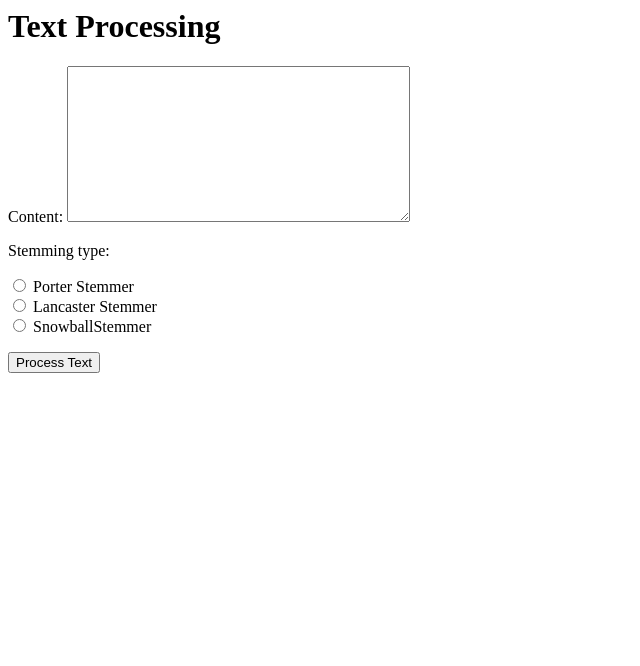
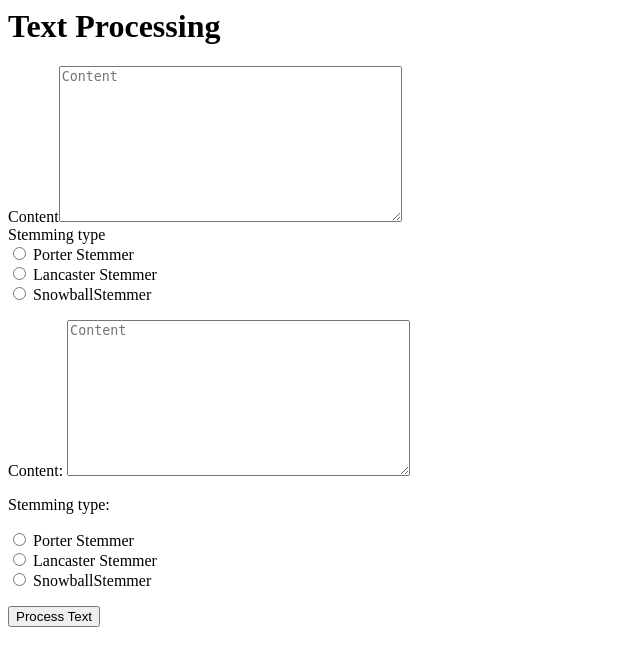
Before and after one commit to Elkrypton/nltk_toolkit, a Django app: page /stemmer/ in a window 1280 px wide. Shown: the top 666 px of the page, without its empty margins (0-640 px from the left). Run offline with Django 4.2, Linux system fonts and the light colour scheme; parts of the project's set-up code (start-up, migrations or seed data) failed here and were passed over; some libraries are stand-ins or nearby versions.

Commit message:
Modifying tools

```diff
--- a/linguistic_tools/ling_toolkits/templates/stemmer.html
+++ b/linguistic_tools/ling_toolkits/templates/stemmer.html
@@ -6,7 +6,8 @@
     <body>
         <h1>Text Processing</h1>
         <form method="post">
-            <div class="containe">
+            <div class="container">
+                {% bootstrap_form form %}
             {% csrf_token %}
             {{ form.as_p }}
             <button type="submit">Process Text</button>
--- a/linguistic_tools/tools/frequency_dist.py
+++ b/linguistic_tools/tools/frequency_dist.py
@@ -1,6 +1,4 @@
-from nltk.probability import FreqDist
-from nltk.tokenize import word_tokenize
-
+from modules import *
 
 
 class FrequencyDistribution():
--- a/linguistic_tools/tools/modules.py
+++ b/linguistic_tools/tools/modules.py
@@ -10,6 +10,7 @@ try:
     import time
     import pandas as pd
     import matplotlib.pyplot as plt
+    from nltk.probability import FreqDist
 
 except ImportError as err:
     print(":::ERROR IMPORTING MODULE:: {}".format(str(err)))
```
Also changed, not shown: linguistic_tools/db.sqlite3, linguistic_tools/ling_toolkits/migrations/0002_frequency.py (added).
